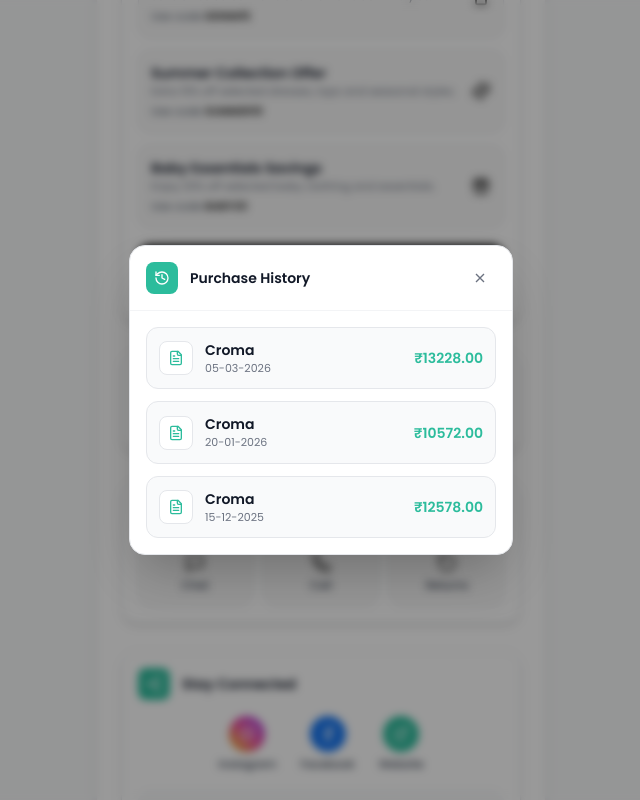
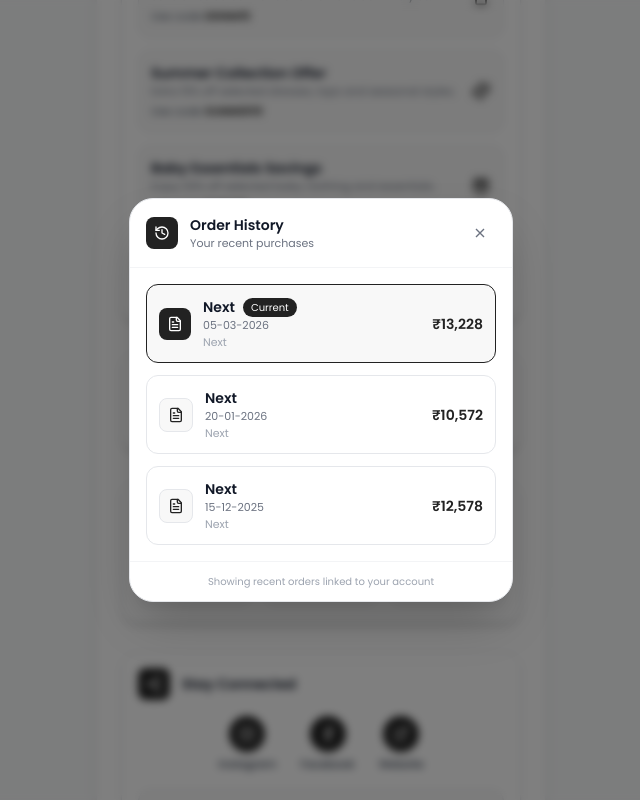
Before and after one commit to aadi310/Next-Smart-Receipts, a Next.js app: page / in a window 1280 px wide. Both pictures are taken after a click on the button "History". Shown: the part 3481-4281 px from the top of the page, without its empty margins (319-959 px from the left). Built offline with nearby package versions, Linux system fonts and the light colour scheme.

Commit message:
Update page.tsx

```diff
--- a/app/page.tsx
+++ b/app/page.tsx
@@ -2591,14 +2591,12 @@ Powered by RDEP
 
 
       {/* Social Media & Store Details */}
-
-<div className="bg-white rounded-2xl border border-gray-200 shadow-md mx-3 mt-4 p-4 font-poppins">
+<div className="bg-white rounded-2xl border border-gray-200 shadow-md mx-3 mt-4 p-4">
 
   {/* Header */}
-
   <div className="flex items-center mb-4">
 
-<div className="bg-[#2CBC9C] p-2 rounded-lg mr-3">
+    <div className="bg-[#222222] p-2 rounded-lg mr-3">
       <Share2 className="h-4 w-4 text-white" />
     </div>
 
@@ -2609,67 +2607,82 @@ Powered by RDEP
   </div>
 
   {/* Social Links */}
-
   <div className="flex justify-center space-x-6 mb-4">
 
     {/* Instagram */}
     <button
-  onClick={() => handleSocialLink("https://www.instagram.com/croma.retail/")}
+      onClick={() =>
+        handleSocialLink("https://www.instagram.com/nextofficial/?hl=en")
+      }
       className="flex flex-col items-center"
     >
-  <div className="w-9 h-9 rounded-full bg-gradient-to-tr from-yellow-400 via-pink-500 to-purple-500 flex items-center justify-center mb-1">
+
+      <div className="w-9 h-9 rounded-full bg-[#222222] flex items-center justify-center mb-1">
+
         <Instagram className="h-4 w-4 text-white" />
+
       </div>
 
       <span className="text-[11px] font-medium text-gray-700">
         Instagram
       </span>
-</button>
-
+
+    </button>
 
     {/* Facebook */}
     <button
-  onClick={() => handleSocialLink("https://www.facebook.com/CromaRetail/")}
+      onClick={() =>
+        handleSocialLink("https://www.facebook.com/nextofficial/")
+      }
       className="flex flex-col items-center"
     >
-  <div className="w-9 h-9 rounded-full bg-[#1877F2] flex items-center justify-center mb-1">
+
+      <div className="w-9 h-9 rounded-full bg-[#222222] flex items-center justify-center mb-1">
+
         <Facebook className="h-4 w-4 text-white" />
+
       </div>
 
       <span className="text-[11px] font-medium text-gray-700">
         Facebook
       </span>
-</button>
-
+
+    </button>
 
     {/* Website */}
     <button
-  onClick={() => handleSocialLink("https://www.croma.com")}
+      onClick={() =>
+        handleSocialLink("https://www.nextdirect.com/in/en")
+      }
       className="flex flex-col items-center"
     >
-  <div className="w-9 h-9 rounded-full bg-[#2CBC9C] flex items-center justify-center mb-1">
+
+      <div className="w-9 h-9 rounded-full bg-[#222222] flex items-center justify-center mb-1">
+
         <ExternalLink className="h-4 w-4 text-white" />
+
       </div>
 
       <span className="text-[11px] font-medium text-gray-700">
         Website
       </span>
-</button>
-
-  </div>
-
-{/* Store Location */}
-
-  <div className="text-xs text-gray-600 text-center mb-3 bg-gray-50 p-3 rounded-xl">
+
+    </button>
+
+  </div>
+
+  {/* Store / Order Details */}
+  <div className="text-xs text-gray-600 text-center mb-3 bg-[#F8F8F8] border border-gray-200 p-3 rounded-xl">
 
     <button
       onClick={() => setShowStoreLocation(!showStoreLocation)}
-  className="w-full flex items-center justify-center mb-2 hover:text-[#2CBC9C] transition-colors"
->
-  <MapPin className="h-3 w-3 mr-1 text-[#2CBC9C]" />
-
-  <span className="font-semibold text-[#2CBC9C]">
-    Croma {currentReceipt.branch}, Bengaluru {showStoreLocation ? "▲" : "▼"}
+      className="w-full flex items-center justify-center mb-2 transition-colors"
+    >
+
+      <MapPin className="h-3 w-3 mr-1 text-[#222222]" />
+
+      <span className="font-semibold text-[#222222]">
+        Next Customer Services {showStoreLocation ? "▲" : "▼"}
       </span>
 
     </button>
@@ -2679,21 +2692,31 @@ Powered by RDEP
       <div className="space-y-0.5">
 
         <p className="font-semibold text-gray-900">
-      Croma Retail Store
+          Next Retail India
         </p>
 
-    <p>{currentReceipt.branch}</p>
-
-    <p>Bengaluru, Karnataka</p>
-
-    <p>India</p>
+        <p>
+          UB City Business Tower
+        </p>
+
+        <p>
+          Vittal Mallya Road
+        </p>
+
+        <p>
+          Bengaluru, Karnataka 560001
+        </p>
+
+        <p>
+          India
+        </p>
 
         <p className="mt-2 text-[10px]">
-      GSTIN: 29ABCDE1234F1Z5
+          Order Ref: {currentReceipt.id}
         </p>
 
-    <p className="mt-1 text-[#2CBC9C] font-semibold">
-      Store Associate: {currentReceipt.associate}
+        <p className="mt-1 font-semibold text-[#222222]">
+          Sales Associate: {currentReceipt.associate}
         </p>
 
       </div>
@@ -2704,9 +2727,8 @@ Powered by RDEP
 
   {/* Terms */}
   <button
-className="w-full text-xs text-gray-500 hover:text-[#2CBC9C] h-6 font-medium"
+    className="w-full text-xs text-gray-500 hover:text-[#222222] h-6 font-medium"
     onClick={() => setShowTerms(!showTerms)}
-
   >
 
     Terms & Conditions {showTerms ? "▲" : "▼"}
@@ -2717,21 +2739,29 @@ Terms & Conditions {showTerms ? "▲" : "▼"}
 
     <div className="text-[11px] text-gray-500 mt-2 space-y-1 px-2 font-medium">
 
-  <p>• Products sold are subject to manufacturer warranty terms.</p>
-
-  <p>• Installation and service timelines may vary by location.</p>
-
-  <p>• Prices shown include applicable GST.</p>
-
-  <p>• For service support visit www.croma.com/support.</p>
+      <p>
+        • Returns and exchanges are subject to the applicable return policy.
+      </p>
+
+      <p>
+        • Products must be returned in original condition where applicable.
+      </p>
+
+      <p>
+        • Prices shown include applicable taxes.
+      </p>
+
+      <p>
+        • Promotional offers are subject to availability and may change without notice.
+      </p>
 
     </div>
 
   )}
 
   {/* Powered by RDEP */}
-
   <div className="text-center mt-3 pt-3 border-t border-gray-100">
+
     <div className="flex items-center justify-center space-x-1">
 
       <span className="text-xs text-gray-400 font-medium">
@@ -2772,30 +2802,38 @@ Terms & Conditions {showTerms ? "▲" : "▼"}
 
     {/* Backdrop */}
     <div
-  className="absolute inset-0 bg-black/40 backdrop-blur-sm"
+      className="absolute inset-0 bg-black/50 backdrop-blur-sm"
       onClick={() => setShowTransactionHistory(false)}
     />
 
     {/* Modal */}
-<div className="relative bg-white rounded-2xl w-full max-w-sm mx-4 shadow-2xl border border-gray-200 font-poppins overflow-hidden">
+    <div className="relative bg-white rounded-3xl w-full max-w-sm mx-4 shadow-2xl border border-gray-200 overflow-hidden">
 
       {/* Header */}
       <div className="flex justify-between items-center p-4 border-b border-gray-100">
 
         <div className="flex items-center">
 
-      <div className="bg-[#2CBC9C] p-2 rounded-lg mr-3">
+          <div className="bg-[#222222] p-2 rounded-lg mr-3">
             <History className="h-4 w-4 text-white" />
           </div>
 
+          <div>
+
             <h3 className="text-sm font-semibold text-gray-900">
-        Purchase History
+              Order History
             </h3>
 
-    </div>
-
-    <button
-      className="w-8 h-8 flex items-center justify-center rounded-full hover:bg-gray-100"
+            <p className="text-[11px] text-gray-500">
+              Your recent purchases
+            </p>
+
+          </div>
+
+        </div>
+
+        <button
+          className="w-8 h-8 flex items-center justify-center rounded-full hover:bg-gray-100 transition"
           onClick={() => setShowTransactionHistory(false)}
         >
           <svg
@@ -2803,17 +2841,24 @@ Terms & Conditions {showTerms ? "▲" : "▼"}
             viewBox="0 0 24 24"
             className="h-4 w-4 text-gray-500"
           >
-        <path d="M18 6L6 18M6 6l12 12" stroke="currentColor" strokeWidth="2"/>
+            <path
+              d="M18 6L6 18M6 6l12 12"
+              stroke="currentColor"
+              strokeWidth="2"
+            />
           </svg>
         </button>
 
       </div>
 
-
-  {/* Transaction List */}
+      {/* Orders */}
       <div className="max-h-80 overflow-y-auto p-4 space-y-3">
 
-    {transactionHistory.map((transaction) => (
+        {transactionHistory.map((transaction) => {
+
+          const isActive = currentReceiptId === transaction.id
+
+          return (
 
             <button
               key={transaction.id}
@@ -2822,40 +2867,85 @@ Terms & Conditions {showTerms ? "▲" : "▼"}
                 setShowTransactionHistory(false)
                 window.scrollTo({ top: 0, behavior: "smooth" })
               }}
-        className="w-full flex items-center p-3 bg-gray-50 border border-gray-200 rounded-xl hover:border-[#2CBC9C] transition"
-      >
-
-        <div className="bg-white border border-gray-200 p-2 rounded-lg mr-3">
-          <FileText className="h-4 w-4 text-[#2CBC9C]" />
+              className={`w-full flex items-center p-3 rounded-xl border transition ${
+                isActive
+                  ? "border-[#222222] bg-[#F8F8F8]"
+                  : "border-gray-200 bg-white"
+              }`}
+            >
+
+              <div
+                className={`p-2 rounded-lg mr-3 ${
+                  isActive
+                    ? "bg-[#222222]"
+                    : "bg-[#F8F8F8] border border-gray-200"
+                }`}
+              >
+
+                <FileText
+                  className={`h-4 w-4 ${
+                    isActive
+                      ? "text-white"
+                      : "text-[#222222]"
+                  }`}
+                />
+
               </div>
 
               <div className="flex-grow text-left">
 
-          <div className="text-sm font-semibold text-gray-900">
-            Croma
+                <div className="flex items-center gap-2">
+
+                  <span className="text-sm font-semibold text-gray-900">
+                    Next
+                  </span>
+
+                  {isActive && (
+
+                    <span className="text-[10px] bg-[#222222] text-white px-2 py-0.5 rounded-full">
+                      Current
+                    </span>
+
+                  )}
+
                 </div>
 
                 <div className="text-[11px] text-gray-500">
                   {transaction.date}
                 </div>
 
-        </div>
-
-        <div className="text-sm font-semibold text-[#2CBC9C]">
-          ₹{transaction.amount.toFixed(2)}
-        </div>
-
-      </button>
-
-    ))}
-
-  </div>
-
-</div>
-
-  </div>
+                <div className="text-[11px] text-gray-400">
+                  {transaction.branch}
+                </div>
+
+              </div>
+
+              <div className="text-sm font-semibold text-[#222222]">
+                ₹{transaction.amount.toLocaleString("en-IN")}
+              </div>
+
+            </button>
+
+          )
+
+        })}
+
+      </div>
+
+      {/* Footer */}
+      <div className="border-t border-gray-100 px-4 py-3 text-center">
+
+        <p className="text-[10px] text-gray-400">
+          Showing recent orders linked to your account
+        </p>
+
+      </div>
+
+    </div>
+
+  </div>
+
 )}
-
         {/* Refer & Earn Modal */}
         {showReferModal && (
           <div
```
Lines whose indentation alone changed are shown as unchanged.
